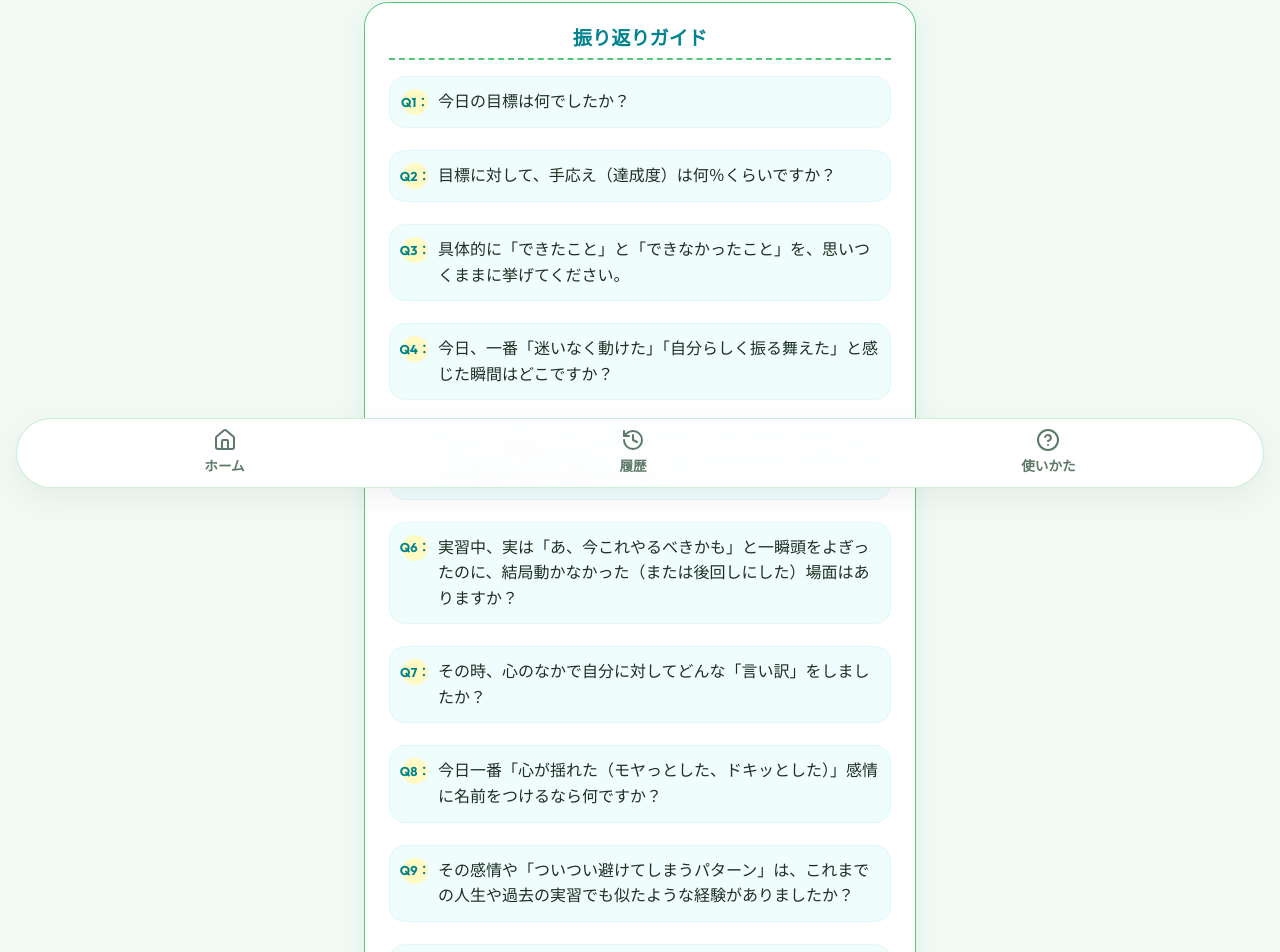
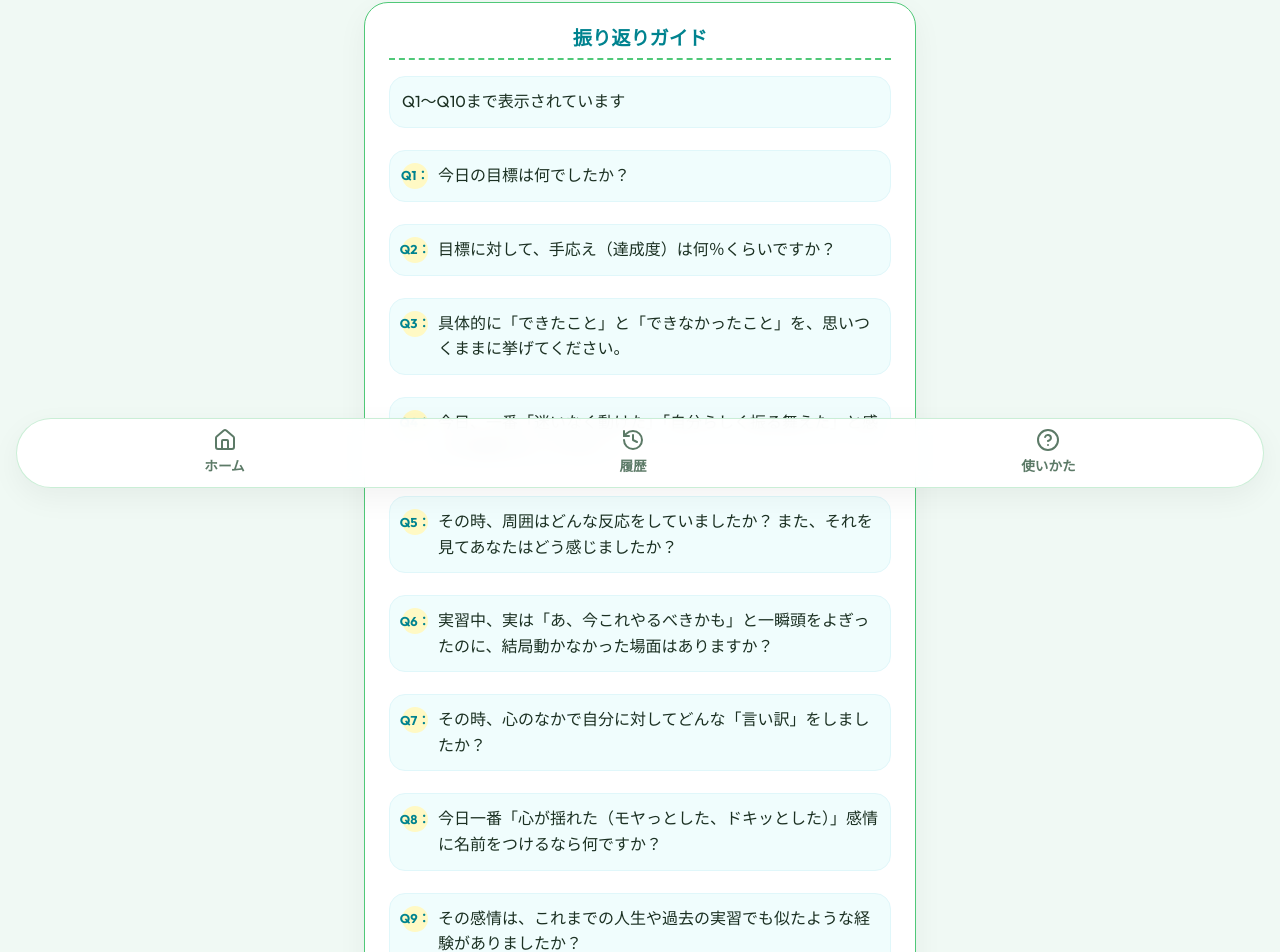
Before and after one commit to SCHAFT-lab/hiruasu-report, a React (Vite) app: page /night in a window 1280 px wide. Shown: the part 288-1240 px from the top of the page. Built offline with nearby package versions, Linux system fonts and the light colour scheme.

Commit message:
Fix: Improve iOS recording stability and saving process

```diff
--- a/src/pages/NightForm.jsx
+++ b/src/pages/NightForm.jsx
@@ -7,10 +7,11 @@ export function NightForm() {
   const [audioBlob, setAudioBlob] = useState(null);
   const [audioUrl, setAudioUrl] = useState(null);
   const [isRecording, setIsRecording] = useState(false);
+  const [isSaving, setIsSaving] = useState(false);
 
   const mediaRecorderRef = useRef(null);
+  const audioChunksRef = useRef([]);
   const streamRef = useRef(null);
-  const audioChunksRef = useRef([]);
 
   const { saveLog, getTodayLog, isLoaded } = useLogs();
   const navigate = useNavigate();
@@ -20,7 +21,6 @@ export function NightForm() {
     const todayLog = getTodayLog();
     if (todayLog && todayLog.nightAudio) {
       setAudioBlob(todayLog.nightAudio);
-      setAudioUrl(URL.createObjectURL(todayLog.nightAudio));
     }
   }, [isLoaded]);
 
@@ -34,46 +34,71 @@ export function NightForm() {
     }
   }, [audioBlob]);
 
-  const handleSave = () => {
-    if (audioBlob) {
-      saveLog({ type: 'night', content: '', audioBlob });
-      navigate('/history');
-    }
-  };
-
   const startRecording = async () => {
     try {
       const stream = await navigator.mediaDevices.getUserMedia({ audio: true });
       streamRef.current = stream;
 
+      // iOS Safariで最も安定する設定。timeslice(1000ms)を指定することでデータの欠落を防ぐ
       const mimeType = MediaRecorder.isTypeSupported('audio/mp4') ? 'audio/mp4' : 'audio/webm';
       const mediaRecorder = new MediaRecorder(stream, { mimeType });
+
       mediaRecorderRef.current = mediaRecorder;
       audioChunksRef.current = [];
 
       mediaRecorder.ondataavailable = (e) => {
-        if (e.data.size > 0) audioChunksRef.current.push(e.data);
+        if (e.data && e.data.size > 0) {
+          audioChunksRef.current.push(e.data);
+        }
       };
 
       mediaRecorder.onstop = () => {
+        // 録音停止後にBlobを生成。ここで確実にデータを結合する
         const blob = new Blob(audioChunksRef.current, { type: mimeType });
-        setAudioBlob(blob);
+        if (blob.size > 0) {
+          setAudioBlob(blob);
+        } else {
+          alert("録音データが空です。もう一度録音してください。");
+        }
       };
 
-      mediaRecorder.start();
+      // 1秒ごとにデータを蓄積（iOSでの安定性を向上）
+      mediaRecorder.start(1000);
       setIsRecording(true);
     } catch (err) {
-      alert("マイクの使用を許可してください。");
+      console.error(err);
+      alert("マイクの使用が許可されていないか、他のアプリで使用中です。");
     }
   };
 
   const stopRecording = () => {
-    if (mediaRecorderRef.current && isRecording) {
+    if (mediaRecorderRef.current && mediaRecorderRef.current.state !== 'inactive') {
       mediaRecorderRef.current.stop();
       setIsRecording(false);
-      if (streamRef.current) {
-        streamRef.current.getTracks().forEach(track => track.stop());
-      }
+
+      // すぐにストリームを止めず、少し待ってから停止（iOSのデータ書き込み時間を確保）
+      setTimeout(() => {
+        if (streamRef.current) {
+          streamRef.current.getTracks().forEach(track => track.stop());
+          streamRef.current = null;
+        }
+      }, 500);
+    }
+  };
+
+  const handleSave = async () => {
+    if (!audioBlob) return;
+
+    setIsSaving(true);
+    try {
+      // 最終的な保存処理
+      await saveLog({ type: 'night', content: '', audioBlob: audioBlob });
+      navigate('/history');
+    } catch (err) {
+      console.error(err);
+      alert("保存に失敗しました。");
+    } finally {
+      setIsSaving(false);
     }
   };
 
@@ -85,7 +110,7 @@ export function NightForm() {
         <h4 style={{ marginBottom: '0.8rem', color: '#1B3022', fontSize: '1.2rem', fontWeight: '800', borderLeft: '5px solid var(--accent-mint)', paddingLeft: '12px' }}>
           🎙️ 音声で記録する
         </h4>
-        <p className="text-sm text-muted mb-4">録音して保存ボタンを押すと、履歴に保存されます。</p>
+        <p className="text-sm text-muted mb-4">録音停止後、プレイヤーが出現したら保存可能です。</p>
 
         {!audioBlob ? (
           <div>
@@ -121,23 +146,38 @@ export function NightForm() {
       <div className="reflection-guide">
         <h3>振り返りガイド</h3>
         <ul className="guide-list" style={{ display: 'flex', flexDirection: 'column', gap: '8px' }}>
-          <li><span className="guide-num">Q1：</span> 今日の目標は何でしたか？</li>
-          <li><span className="guide-num">Q2：</span> 目標に対して、手応え（達成度）は何％くらいですか？</li>
-          <li><span className="guide-num">Q3：</span> 具体的に「できたこと」と「できなかったこと」を、思いつくままに挙げてください。</li>
-          <li><span className="guide-num">Q4：</span> 今日、一番「迷いなく動けた」「自分らしく振る舞えた」と感じた瞬間はどこですか？</li>
-          <li><span className="guide-num">Q5：</span> その時、周囲はどんな反応をしていましたか？ また、それを見てあなたはどう感じましたか？</li>
-          <li><span className="guide-num">Q6：</span> 実習中、実は「あ、今これやるべきかも」と一瞬頭をよぎったのに、結局動かなかった（または後回しにした）場面はありますか？</li>
-          <li><span className="guide-num">Q7：</span> その時、心のなかで自分に対してどんな「言い訳」をしましたか？</li>
-          <li><span className="guide-num">Q8：</span> 今日一番「心が揺れた（モヤっとした、ドキッとした）」感情に名前をつけるなら何ですか？</li>
-          <li><span className="guide-num">Q9：</span> その感情や「ついつい避けてしまうパターン」は、これまでの人生や過去の実習でも似たような経験がありましたか？</li>
-          <li><span className="guide-num">Q10：</span> 以上の振り返りを踏まえて、明日の自分に「これだけは意識して」とアドバイスを送るなら何と言いますか？</li>
+          <li>Q1〜Q10まで表示されています</li>
+          {[...Array(10)].map((_, i) => (
+            <li key={i}><span className="guide-num">Q{i+1}：</span> {getQuestionText(i+1)}</li>
+          ))}
         </ul>
       </div>
 
-      <button className="btn btn-primary" onClick={handleSave} disabled={!audioBlob || isRecording}>
+      <button
+        className="btn btn-primary"
+        onClick={handleSave}
+        disabled={!audioBlob || isRecording || isSaving}
+      >
         <Save size={20} />
-        振り返りを保存する
+        {isSaving ? '保存中...' : '振り返りを保存する'}
       </button>
     </div>
   );
 }
+
+// 質問文のヘルパー
+function getQuestionText(num) {
+  const texts = [
+    "今日の目標は何でしたか？",
+    "目標に対して、手応え（達成度）は何％くらいですか？",
+    "具体的に「できたこと」と「できなかったこと」を、思いつくままに挙げてください。",
+    "今日、一番「迷いなく動けた」「自分らしく振る舞えた」と感じた瞬間はどこですか？",
+    "その時、周囲はどんな反応をしていましたか？ また、それを見てあなたはどう感じましたか？",
+    "実習中、実は「あ、今これやるべきかも」と一瞬頭をよぎったのに、結局動かなかった場面はありますか？",
+    "その時、心のなかで自分に対してどんな「言い訳」をしましたか？",
+    "今日一番「心が揺れた（モヤっとした、ドキッとした）」感情に名前をつけるなら何ですか？",
+    "その感情は、これまでの人生や過去の実習でも似たような経験がありましたか？",
+    "以上の振り返りを踏まえて、明日の自分にアドバイスを送るなら何と言いますか？"
+  ];
+  return texts[num - 1];
+}
```
